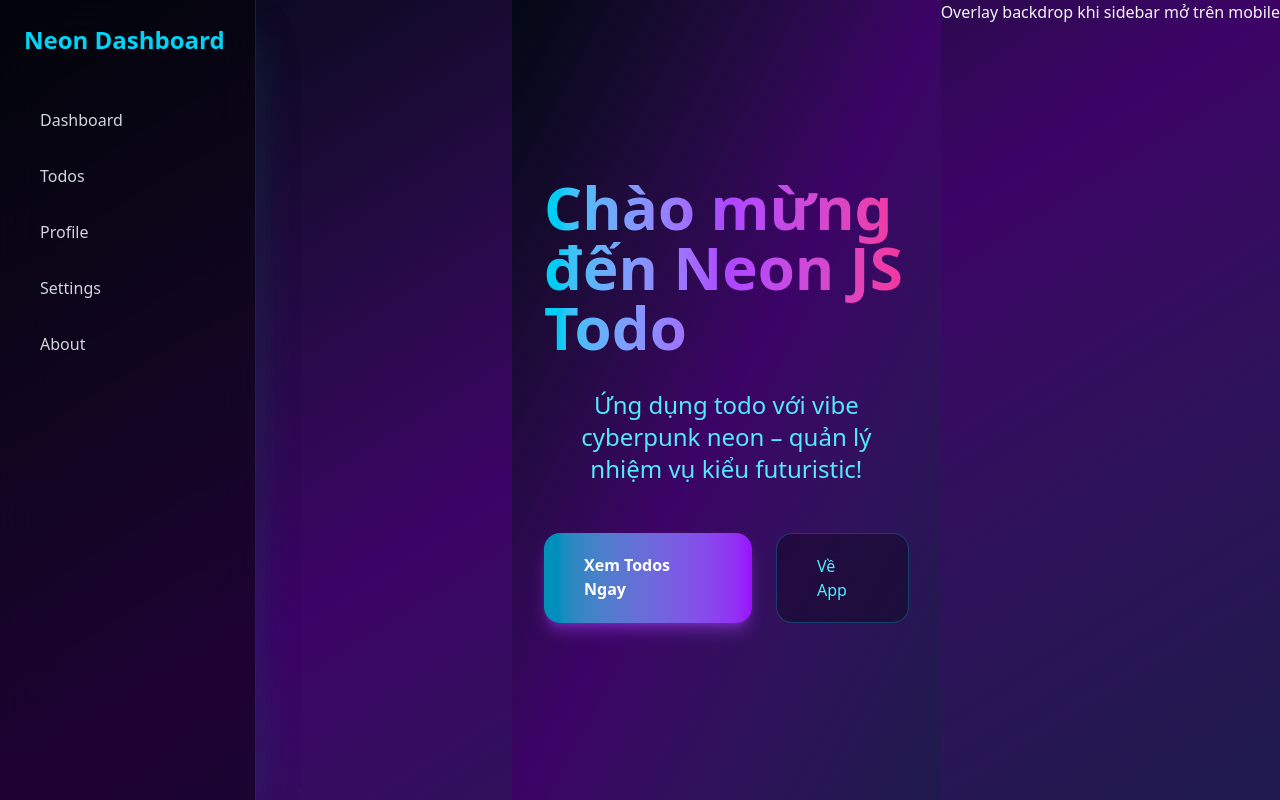
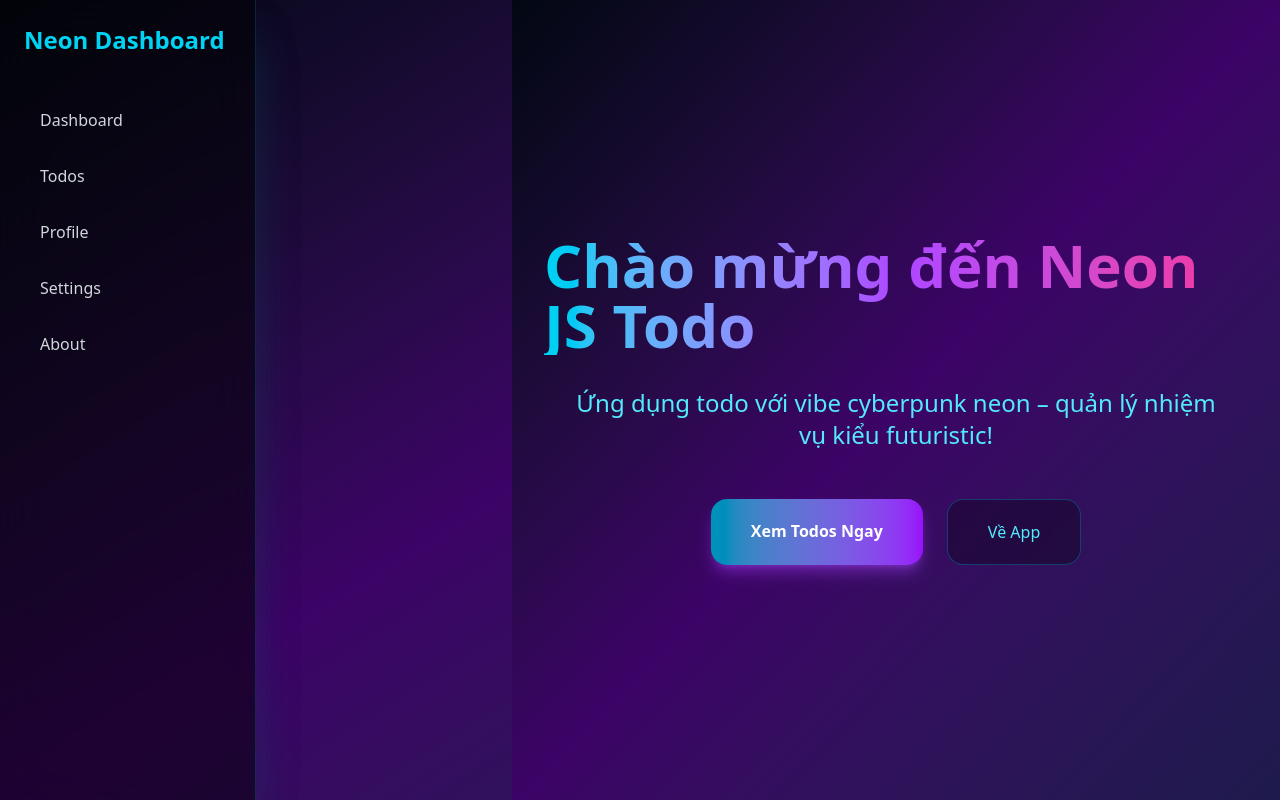
Before and after one commit to phxbinh/NextDemo, a Next.js app: page / in a window 1280 px wide. Built offline with nearby package versions, Linux system fonts and the light colour scheme.

Commit message:
Update layout.tsx

```diff
--- a/src/app/layout.tsx
+++ b/src/app/layout.tsx
@@ -74,7 +74,6 @@ export default function RootLayout({ children }: { children: React.ReactNode })
           </main>
         </div>
 
-        <note> Overlay backdrop khi sidebar mở trên mobile </note>
         {isSidebarOpen && (
           <div
             className="fixed inset-0 bg-black/60 backdrop-blur-sm z-40 md:hidden"
```
